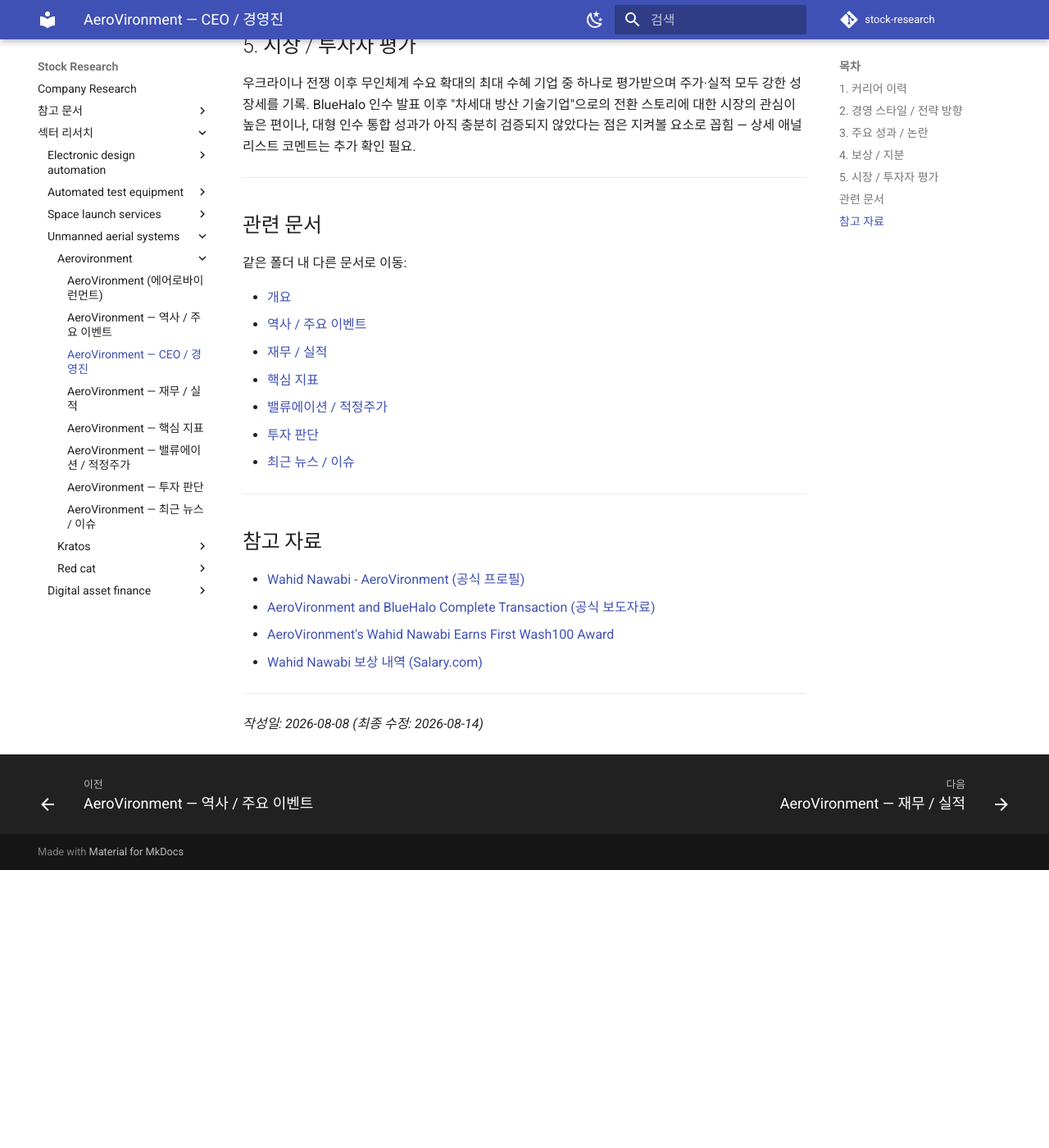
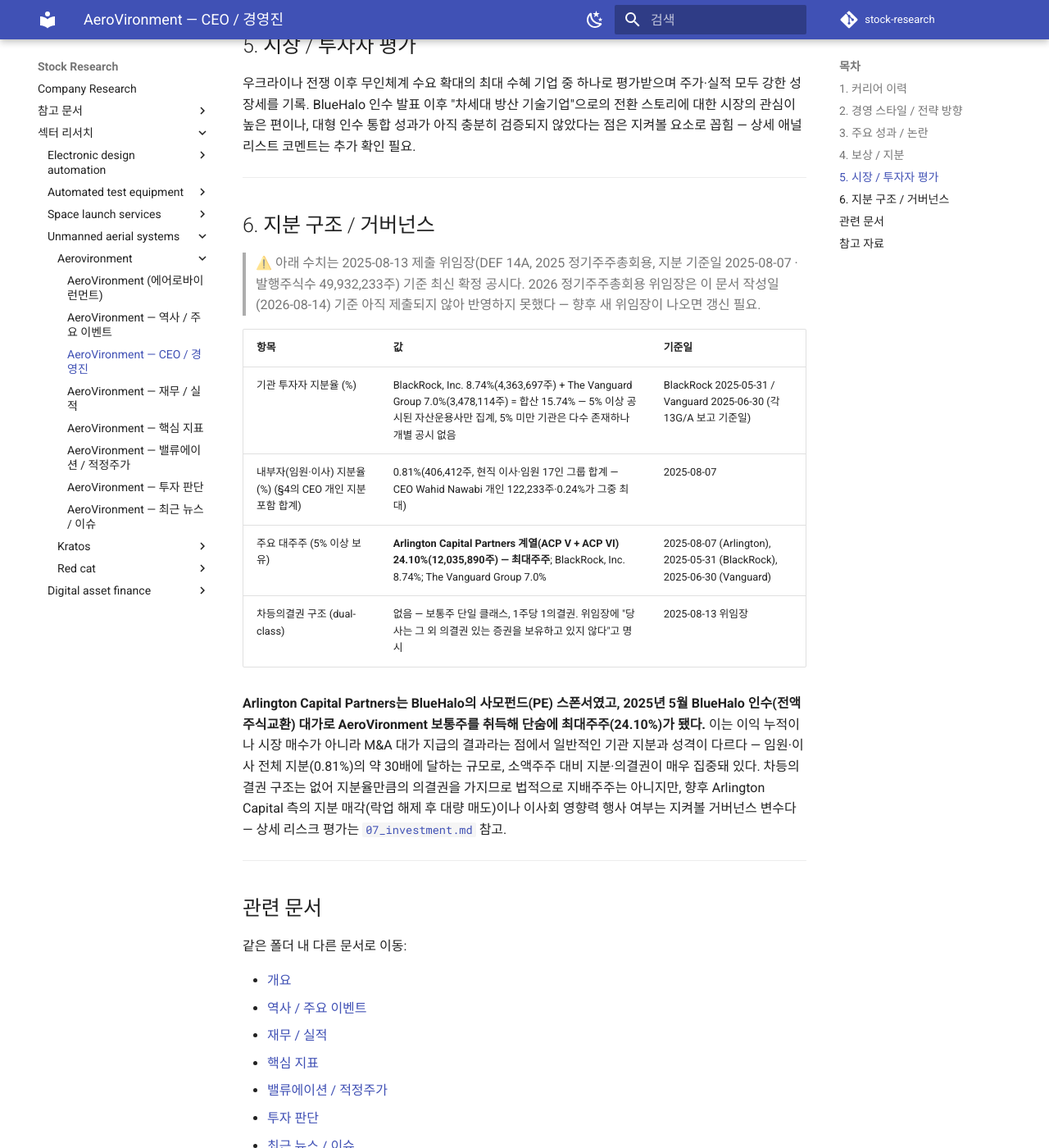
Before and after one commit to ParkGyeongTae/stock-research, an MkDocs documentation site: the page built from docs/unmanned_aerial_systems/aerovironment/03_ceo.md, in a window 1280 px wide and 1400 px high, scrolled down 2124 px. Shown: the whole window at 82% size. Built offline with MkDocs 1.6.1 and Material for MkDocs 9.7.7, drawn with Linux system fonts in a browser that asks for light colours; comment, search, counter and statistics services are not loaded; before the commit the page ends 3185 px from its top, so only the background shows below that; some of the changed text lies outside the part shown.

Commit message:
docs: AeroVironment 03_ceo.md 지분 구조/거버넌스 섹션 추가
2025-08-13 위임장(DEF 14A) 원문 기준으로 최대주주(Arlington Capital
Partners 계열 24.10%, BlueHalo 인수 대가로 취득), 기관 지분, 임원·이사
지분, 차등의결권 여부를 채웠다.

Co-Authored-By: Claude Sonnet 5 <noreply@anthropic.com>

```diff
--- a/docs/unmanned_aerial_systems/aerovironment/03_ceo.md
+++ b/docs/unmanned_aerial_systems/aerovironment/03_ceo.md
@@ -57,6 +57,21 @@
 
 ---
 
+## 6. 지분 구조 / 거버넌스
+
+> ⚠️ 아래 수치는 2025-08-13 제출 위임장(DEF 14A, 2025 정기주주총회용, 지분 기준일 2025-08-07 · 발행주식수 49,932,233주) 기준 최신 확정 공시다. 2026 정기주주총회용 위임장은 이 문서 작성일(2026-08-14) 기준 아직 제출되지 않아 반영하지 못했다 — 향후 새 위임장이 나오면 갱신 필요.
+
+| 항목 | 값 | 기준일 |
+|------|-----|--------|
+| 기관 투자자 지분율 (%) | BlackRock, Inc. 8.74%(4,363,697주) + The Vanguard Group 7.0%(3,478,114주) = 합산 15.74% — 5% 이상 공시된 자산운용사만 집계, 5% 미만 기관은 다수 존재하나 개별 공시 없음 | BlackRock 2025-05-31 / Vanguard 2025-06-30 (각 13G/A 보고 기준일) |
+| 내부자(임원·이사) 지분율 (%) (§4의 CEO 개인 지분 포함 합계) | 0.81%(406,412주, 현직 이사·임원 17인 그룹 합계 — CEO Wahid Nawabi 개인 122,233주·0.24%가 그중 최대) | 2025-08-07 |
+| 주요 대주주 (5% 이상 보유) | **Arlington Capital Partners 계열(ACP V + ACP VI) 24.10%(12,035,890주) — 최대주주**; BlackRock, Inc. 8.74%; The Vanguard Group 7.0% | 2025-08-07 (Arlington), 2025-05-31 (BlackRock), 2025-06-30 (Vanguard) |
+| 차등의결권 구조 (dual-class) | 없음 — 보통주 단일 클래스, 1주당 1의결권. 위임장에 "당사는 그 외 의결권 있는 증권을 보유하고 있지 않다"고 명시 | 2025-08-13 위임장 |
+
+**Arlington Capital Partners는 BlueHalo의 사모펀드(PE) 스폰서였고, 2025년 5월 BlueHalo 인수(전액 주식교환) 대가로 AeroVironment 보통주를 취득해 단숨에 최대주주(24.10%)가 됐다.** 이는 이익 누적이나 시장 매수가 아니라 M&A 대가 지급의 결과라는 점에서 일반적인 기관 지분과 성격이 다르다 — 임원·이사 전체 지분(0.81%)의 약 30배에 달하는 규모로, 소액주주 대비 지분·의결권이 매우 집중돼 있다. 차등의결권 구조는 없어 지분율만큼의 의결권을 가지므로 법적으로 지배주주는 아니지만, 향후 Arlington Capital 측의 지분 매각(락업 해제 후 대량 매도)이나 이사회 영향력 행사 여부는 지켜볼 거버넌스 변수다 — 상세 리스크 평가는 [`07_investment.md`](./07_investment.md) 참고.
+
+---
+
 ## 관련 문서
 
 같은 폴더 내 다른 문서로 이동:
@@ -77,6 +92,7 @@
 - [AeroVironment and BlueHalo Complete Transaction (공식 보도자료)](https://www.avinc.com/2025/05/01/aerovironment-and-bluehalo-complete-transaction-creating-a-global-defense-technology/)
 - [AeroVironment's Wahid Nawabi Earns First Wash100 Award](https://www.wash100.com/winners/2026/wahid-nawabi/)
 - [Wahid Nawabi 보상 내역 (Salary.com)](https://www1.salary.com/Wahid-Nawabi-Salary-Bonus-Stock-Options-for-AEROVIRONMENT-INC.html)
+- [DEF 14A — 2025년 정기주주총회 위임장, 지분 구조(SHARE OWNERSHIP) 섹션 (SEC EDGAR, 2025-08-13 제출)](https://www.sec.gov/Archives/edgar/data/1368622/000110465925077059/tm2522088-1_def14a.htm)
 
 ---
 
```
